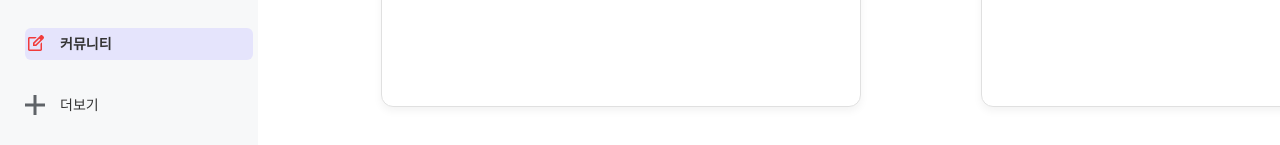
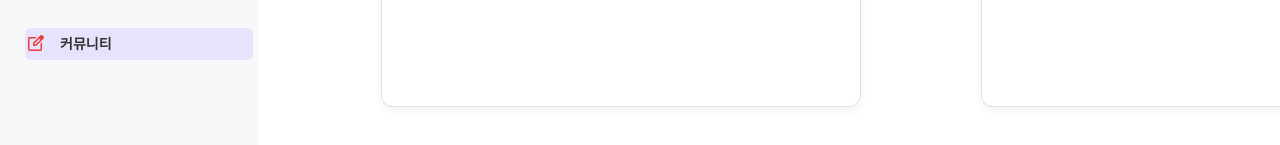
Before and after one commit to SungWookkk/FTT_frontend, a React (Create React App) app: page /community in a window 1280 px wide. Shown: the part 337-482 px from the top of the page. Built offline with nearby package versions, Linux system fonts and the light colour scheme.

Commit message:
5/8 style: [Sidebar] 사이드바 +더보기 삭제
- 사용하지 않는 디자인 삭제 밑 sidebar 위치 재조정

```diff
--- a/src/components/dashboard/Sidebar.js
+++ b/src/components/dashboard/Sidebar.js
@@ -6,7 +6,6 @@ import ToDoIcon from "../../../src/Auth/css/img/Todolist.svg";
 import StatisticsIcon from "../../../src/Auth/css/img/statistics.svg";
 import BadgeIcon from "../../../src/Auth/css/img/badge.svg";
 import CommunityIcon from "../../../src/Auth/css/img/community.svg";
-import plus from "../../../src/Auth/css/img/plus.svg";
 import userinfo from "../../../src/Auth/css/img/default-user.svg";
 import SidebarFavorites from "./SidebarFavorites";
 import {useEffect, useState} from "react";
@@ -98,12 +97,6 @@ const Sidebar = ({onToggle}) => {
                             <span>커뮤니티</span>
                         </Link>
                     </li>
-                    <li className={location.pathname === "/plus" ? "active" : ""}>
-                        <Link to="/plus">
-                            <img className="icon" src={plus} alt="plus Icon"/>
-                            <span>더보기</span>
-                        </Link>
-                    </li>
                 </ul>
                 <SidebarFavorites teamId={teamId} />
                 {/* 도움말 & 공유 버튼 */}
--- a/src/components/dashboard/css/SidebarFavorites.css
+++ b/src/components/dashboard/css/SidebarFavorites.css
@@ -30,7 +30,7 @@
 /* 작업 공간 메뉴 */
 .sidebar-workspace-menu {
     width: 231px;
-    margin-top: 5px;
+    margin-top: 60px;
 }
 
 .sidebar-workspace-container {
```
